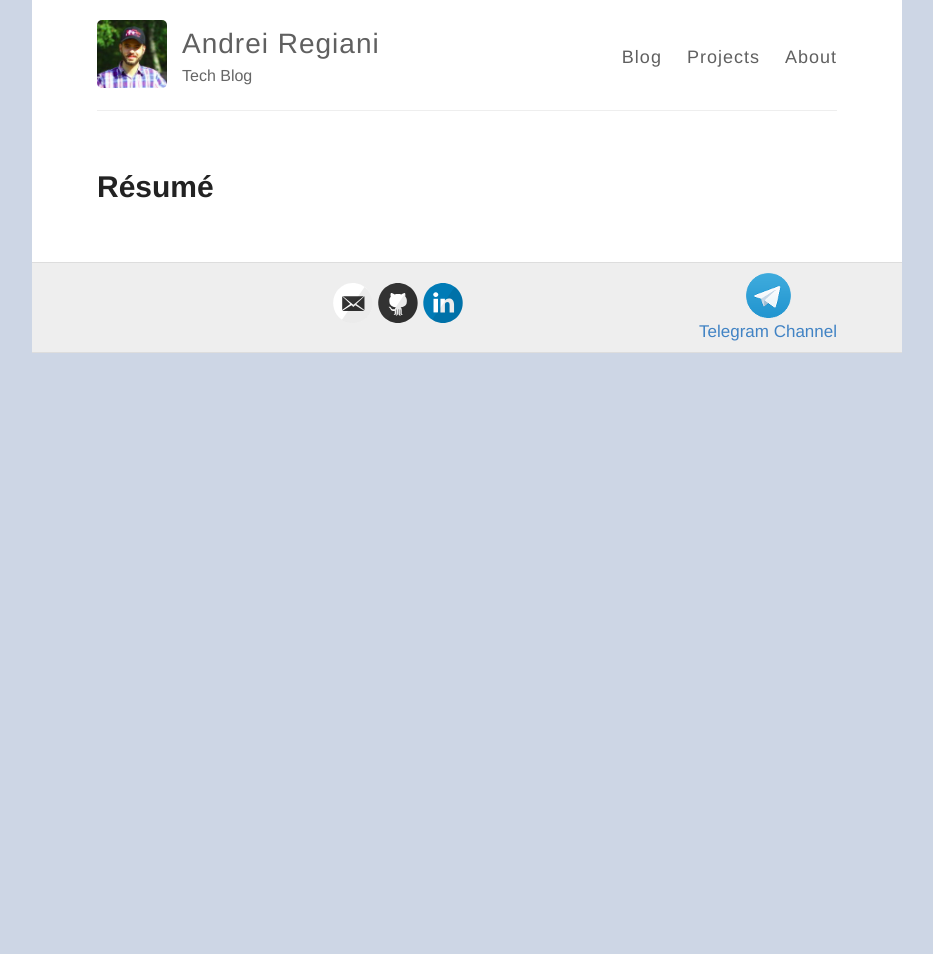
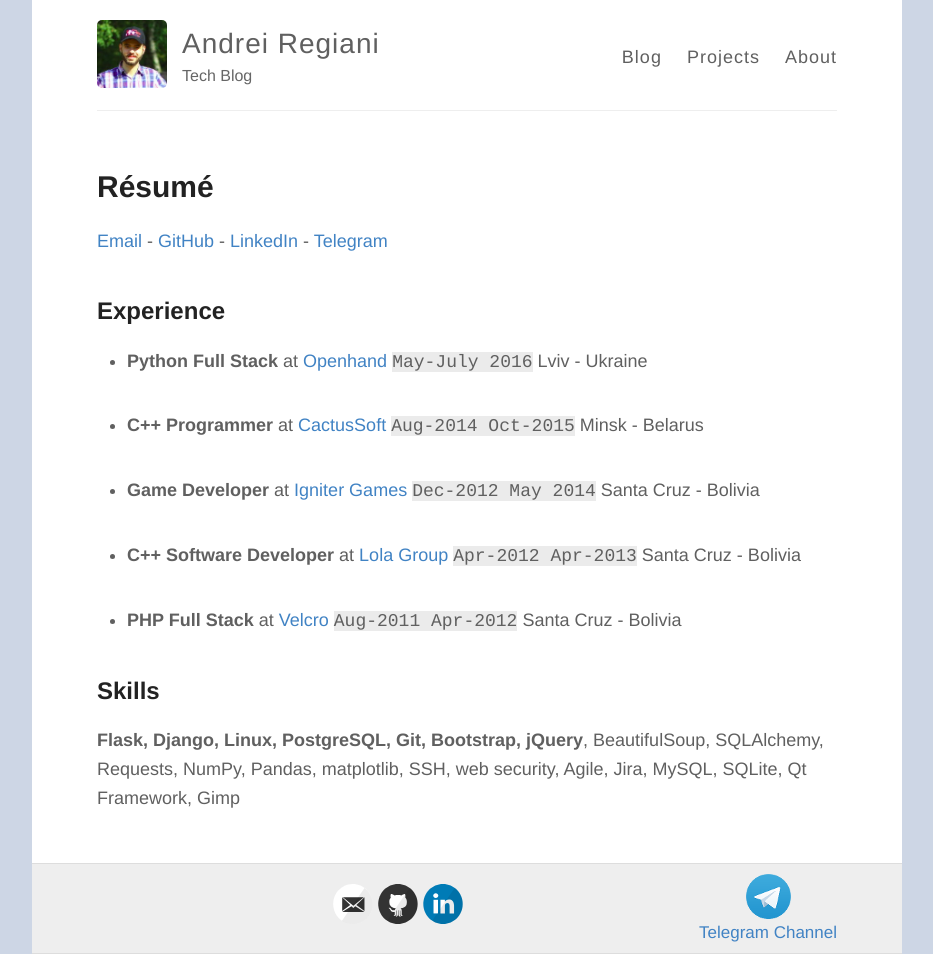
Before and after one commit to AndreiRegiani/andreiregiani.github.io, a Jekyll site: the page built from resume.md, in a window 1280 px wide. Shown: the whole page, without its empty margins (173-1106 px from the left). Built offline with Jekyll 4.4.1, drawn with Linux system fonts in a browser that asks for light colours; before the commit the page ends 900 px from its top, so only the background shows below that.

Commit message:
Updated resume

```diff
--- a/resume.md
+++ b/resume.md
@@ -3,3 +3,27 @@
 title: Résumé
 permalink: /resume/
 ---
+
+[Email](mailto:andrei.cpp@gmail.com) - [GitHub](https://github.com/AndreiRegiani) - [LinkedIn](https://www.linkedin.com/in/AndreiRegiani) - [Telegram](https://telegram.me/regxyz)
+
+## Experience
+
+* **Python Full Stack** at [Openhand](http://openhand.co.il){:target="_blank"}
+`May-July 2016` Lviv - Ukraine
+
+* **C++ Programmer** at [CactusSoft](http://cactussoft.biz){:target="_blank"}
+`Aug-2014 Oct-2015` Minsk - Belarus
+
+* **Game Developer** at [Igniter Games](https://www.facebook.com/IgniterGames/){:target="_blank"}
+`Dec-2012 May 2014` Santa Cruz - Bolivia
+
+* **C++ Software Developer** at [Lola Group](https://www.facebook.com/lolagroupsrl){:target="_blank"}
+`Apr-2012 Apr-2013` Santa Cruz - Bolivia
+
+* **PHP Full Stack** at [Velcro](http://www.velcro.com.bo/){:target="_blank"}
+`Aug-2011 Apr-2012` Santa Cruz - Bolivia
+
+
+## Skills
+
+**Flask, Django, Linux, PostgreSQL, Git, Bootstrap, jQuery**, BeautifulSoup, SQLAlchemy, Requests, NumPy, Pandas, matplotlib, SSH, web security, Agile, Jira, MySQL, SQLite, Qt Framework, Gimp
```
Also changed, not shown: about.md (+1 -1 lines).
